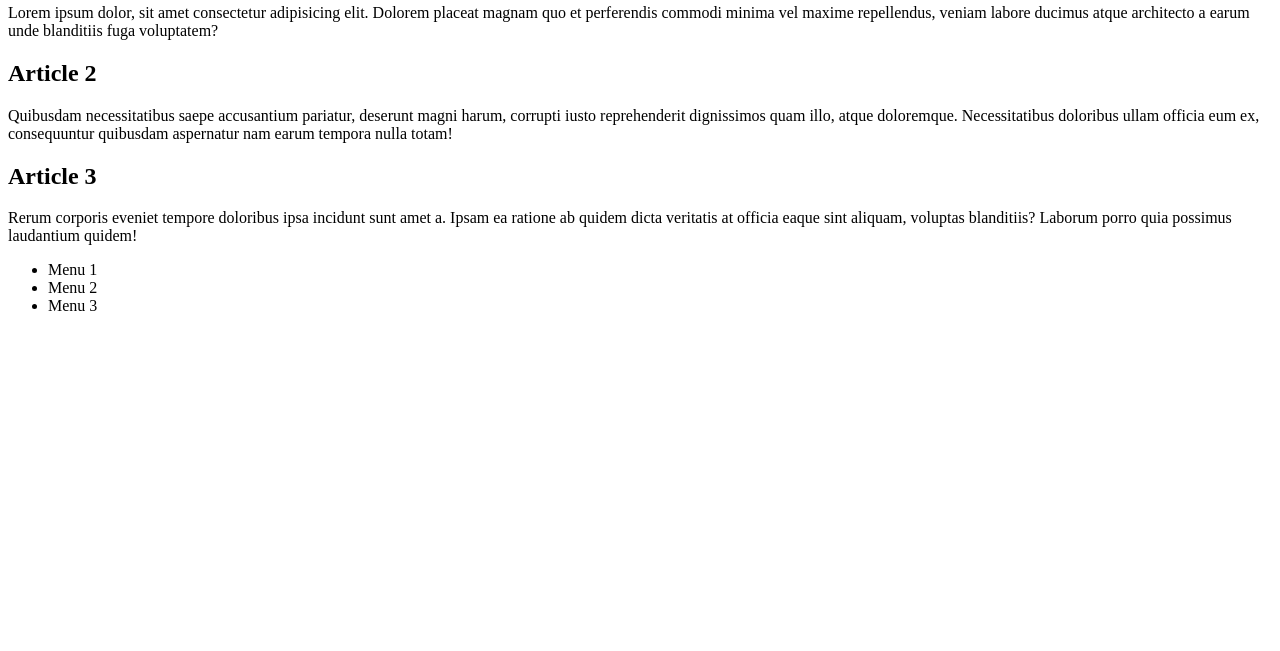
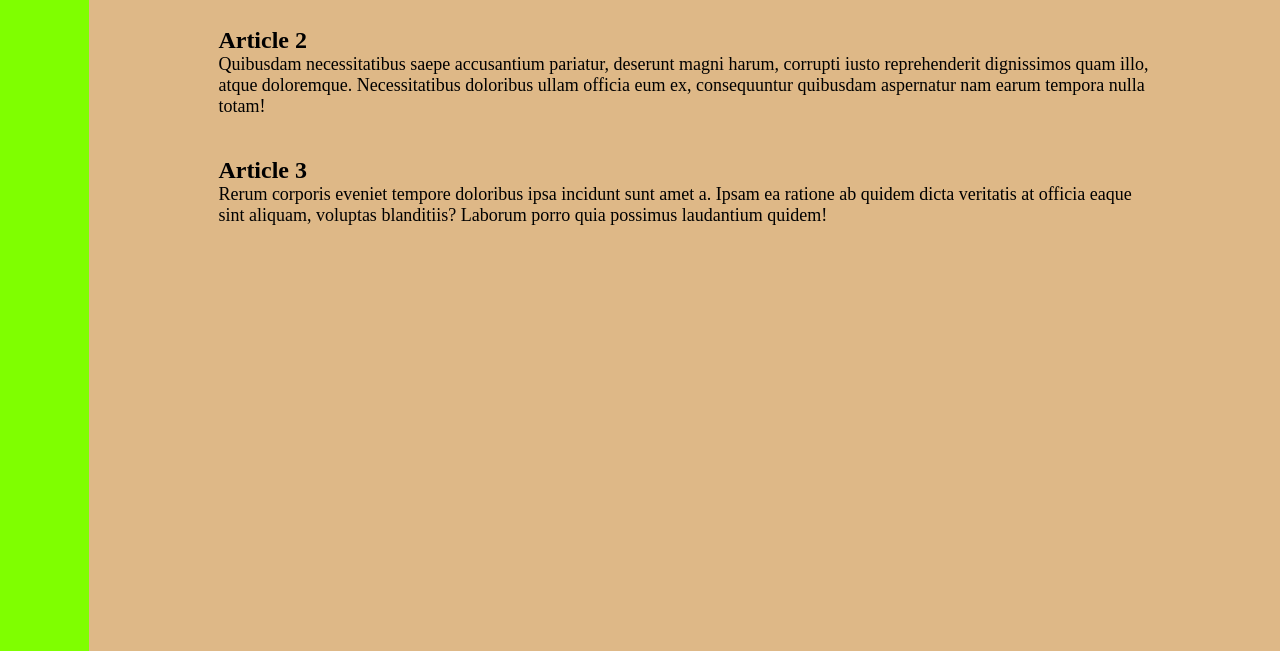
Before and after one commit to NolwennWM/dwwmArras, a plain HTML site: page 02-css/10-import/index.html in a window 1280 px wide. Shown: the part 149-800 px from the top of the page. Drawn offline with Linux system fonts and the light colour scheme.

Commit message:
Cours import

```diff
--- /dev/null
+++ b/02-css/10-import/css/default.css
@@ -0,0 +1,19 @@
+*, ::before, ::after{
+    margin: 0;
+    padding: 0;
+    box-sizing: border-box;
+}
+:root
+{
+    --text-color: black;
+    --main-color: burlywood;
+    --default-pading: 10px;
+    --title-size: 24px;
+    --text-size: 18px;
+}
+body
+{
+    display: grid;
+    grid-template-rows: auto 1fr auto;
+    min-height: 100vh;
+}
--- /dev/null
+++ b/02-css/10-import/css/desktop.css
@@ -0,0 +1,19 @@
+body
+{
+    grid-template-rows: auto 1fr;
+    grid-template-columns: auto 1fr;
+}
+header
+{
+    grid-column: 1/3;
+}
+footer
+{
+    grid-column: 1/2;
+    grid-row: 2/3;
+}
+footer ul
+{
+    flex-direction: column;
+    padding: 20px;
+}
--- /dev/null
+++ b/02-css/10-import/css/footer.css
@@ -0,0 +1,10 @@
+footer
+{
+    background-color: chartreuse;
+}
+footer ul
+{
+    display: flex;
+    justify-content: space-evenly;
+    padding: var(--default-pading);
+}
--- /dev/null
+++ b/02-css/10-import/css/header.css
@@ -0,0 +1,9 @@
+header
+{
+    background-color: aquamarine;
+    padding: var(--default-pading);
+}
+header h1
+{
+    text-align: center;
+}
--- /dev/null
+++ b/02-css/10-import/css/main.css
@@ -0,0 +1,22 @@
+main
+{
+    background-color: var(--main-color);
+}
+article
+{
+    width: 80%;
+    padding: var(--default-pading);
+    margin: 0 auto 20px;
+}
+article:last-of-type
+{
+    margin-bottom: 0;
+}
+article h2
+{
+    font-size: var(--title-size);
+}
+article p
+{
+    font-size: var(--text-size);
+}
--- a/02-css/10-import/index.html
+++ b/02-css/10-import/index.html
@@ -5,9 +5,10 @@
     <meta name="viewport" content="width=device-width, initial-scale=1.0">
     <title>Cours CSS - Import</title>
     <link rel="stylesheet" href="style.css">
+    <!-- <link rel="stylesheet" href="./withoutImport.css"> -->
 </head>
 <body>
-    (header>h1>{Super Site Responsive})+(main>article*3>(h2>{Article $})+p>lorem)+footer>ul>li*3>{Menu $}
+    <!-- (header>h1>{Super Site Responsive})+(main>article*3>(h2>{Article $})+p>lorem)+footer>ul>li*3>{Menu $} -->
     <header>
         <h1>
             Super Site Responsive
--- a/02-css/10-import/style.css
+++ b/02-css/10-import/style.css
@@ -0,0 +1,5 @@
+@import url("./css/default.css");
+@import url("./css/header.css");
+@import url("./css/main.css");
+@import url("./css/footer.css");
+@import url("./css/desktop.css") screen and (min-width: 900px);
```
